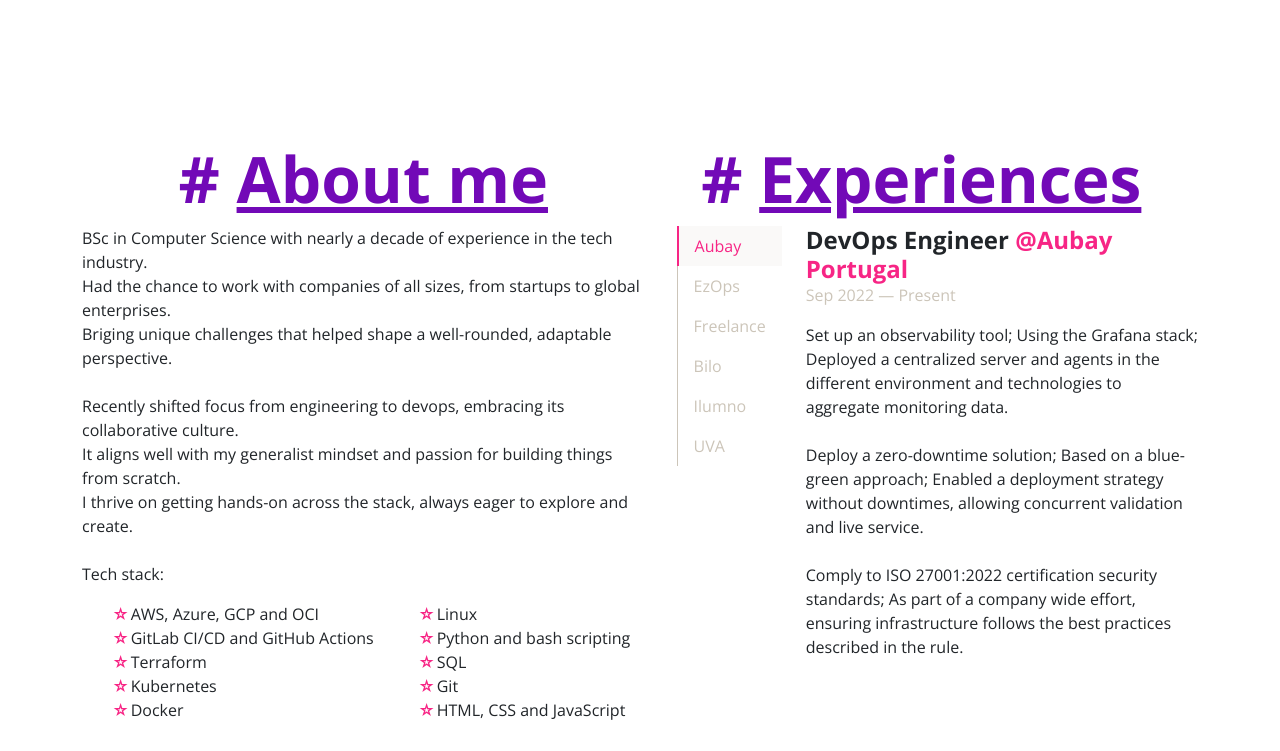
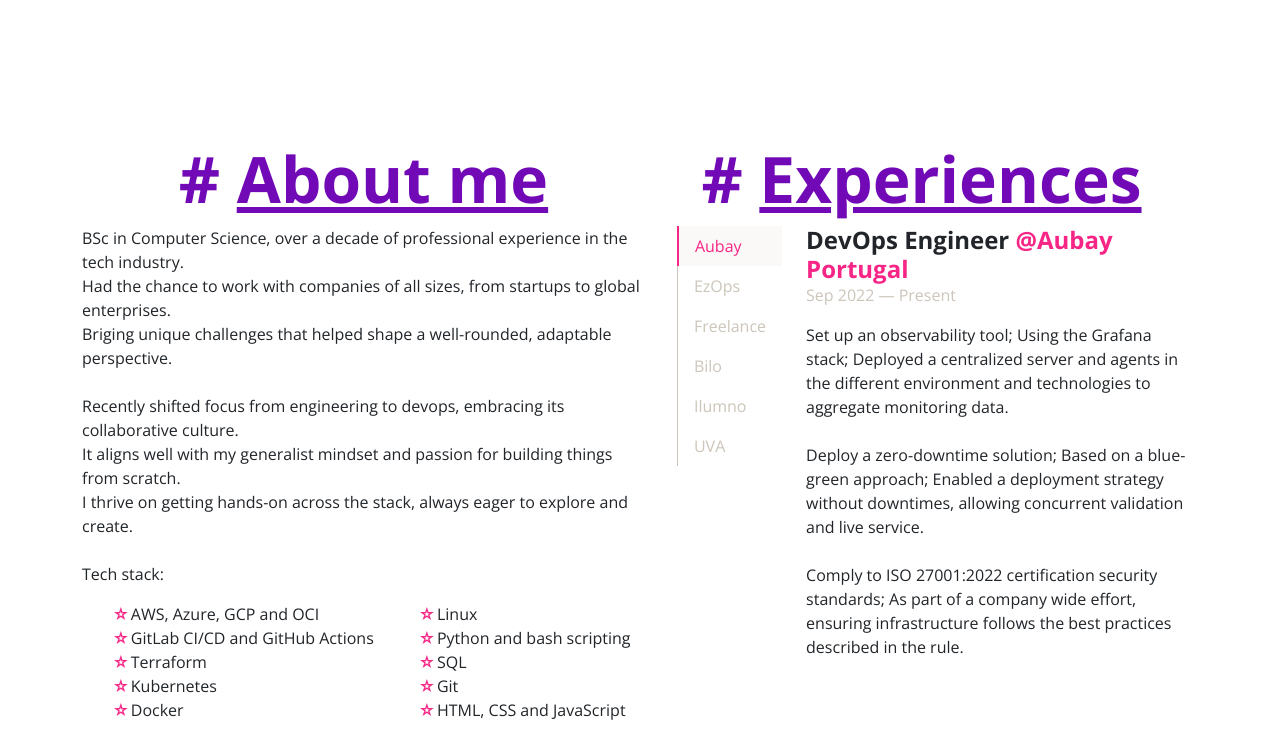
Before and after one commit to motizukilucas/my-website, a website: page index.html in a window 1280 px wide. Shown: the part 435-1186 px from the top of the page. Drawn offline with nearby package versions, Linux system fonts and the light colour scheme.

Commit message:
Update professional experience description in About me section

```diff
--- a/index.html
+++ b/index.html
@@ -66,7 +66,7 @@
             <div class="m-auto">
                 <h1># <span>About me</span></h1>
                 <p>
-                    BSc in Computer Science with nearly a decade of experience in the tech industry.<br>
+                    BSc in Computer Science, over a decade of professional experience in the tech industry.<br>
                     Had the chance to work with companies of all sizes, from startups to global enterprises.<br>
                     Briging unique challenges that helped shape a well-rounded, adaptable perspective.<br><br>
                     Recently shifted focus from engineering to devops, embracing its collaborative culture.<br>
```
